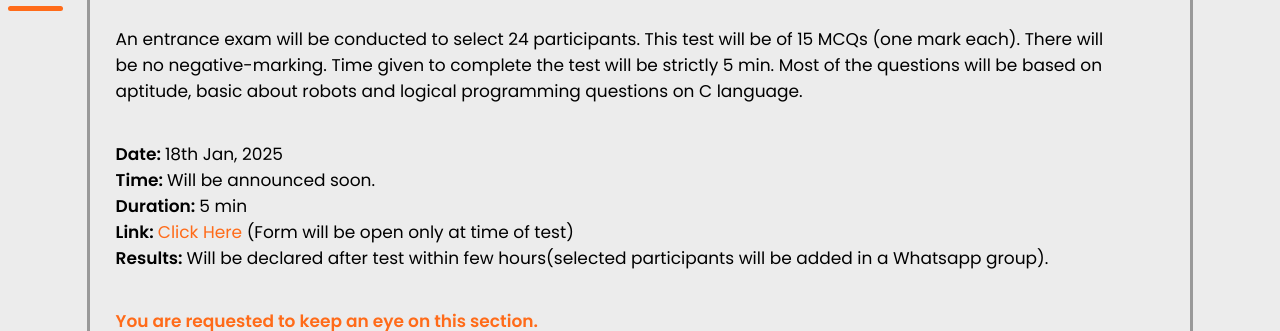
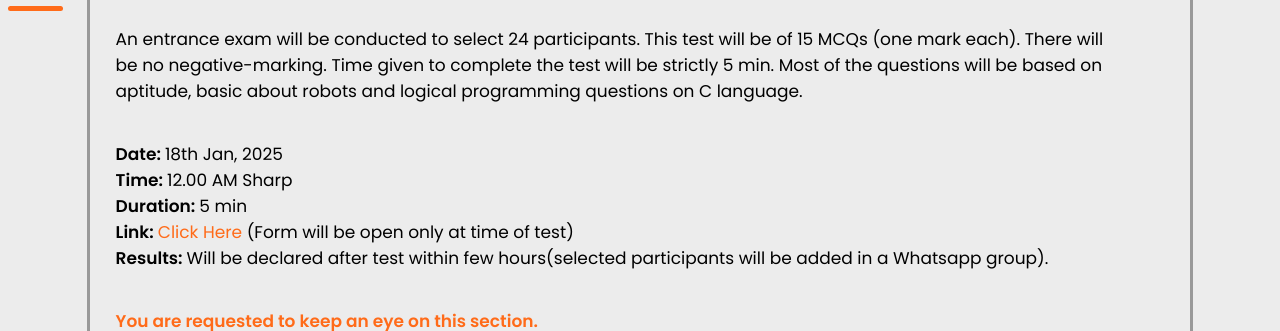
Before and after one commit to HetHirani07/AURC.club, a Next.js app: page /event in a window 1280 px wide. Shown: the part 1040-1371 px from the top of the page. Built offline with nearby package versions, Linux system fonts and the light colour scheme.

Commit message:
insta link

```diff
--- a/src/app/event/page.tsx
+++ b/src/app/event/page.tsx
@@ -150,7 +150,7 @@ export default function Event(){
               logical programming questions on C language.</p>
               <p className={styles.para}>
                 <span style={{fontWeight: 600}}>Date: </span>18th Jan, 2025<br/>
-                <span style={{fontWeight: 600}}>Time: </span>Will be announced soon.<br/>
+                <span style={{fontWeight: 600}}>Time: </span>12.00 AM Sharp<br/>
                 <span style={{fontWeight: 600}}>Duration: </span>5 min<br/>
                 <span style={{fontWeight: 600}}>Link: </span>
                 <Link href='https://docs.google.com/forms/d/e/1FAIpQLSeajr-16Sab-taHzoieh1z9ZRuRRogHBsWQ44gSjEs3ztlbyA/viewform?usp=sharing' style={{textDecoration: 'none', color: '#FF6B19'}}>
@@ -181,7 +181,7 @@ export default function Event(){
                     <span className={styles.footerTitle}>AURC</span>
                     <span className={styles.footerSubTitle}>Learn | Connect | Evolve</span>
                     <span className={styles.footerConnect}>Connect With Us</span>
-                    <Link href='https://www.instagram.com/robotics_club_au?igsh=MmwzZWs4MDRheWxz'>
+                    <Link href='https://www.instagram.com/aurc.robotics?utm_source=qr&igsh=MmwzZWs4MDRheWxz'>
                     <img src='/insta.png' className={styles.footerIcon} /></Link>
                     </div>
                     <div>
```
